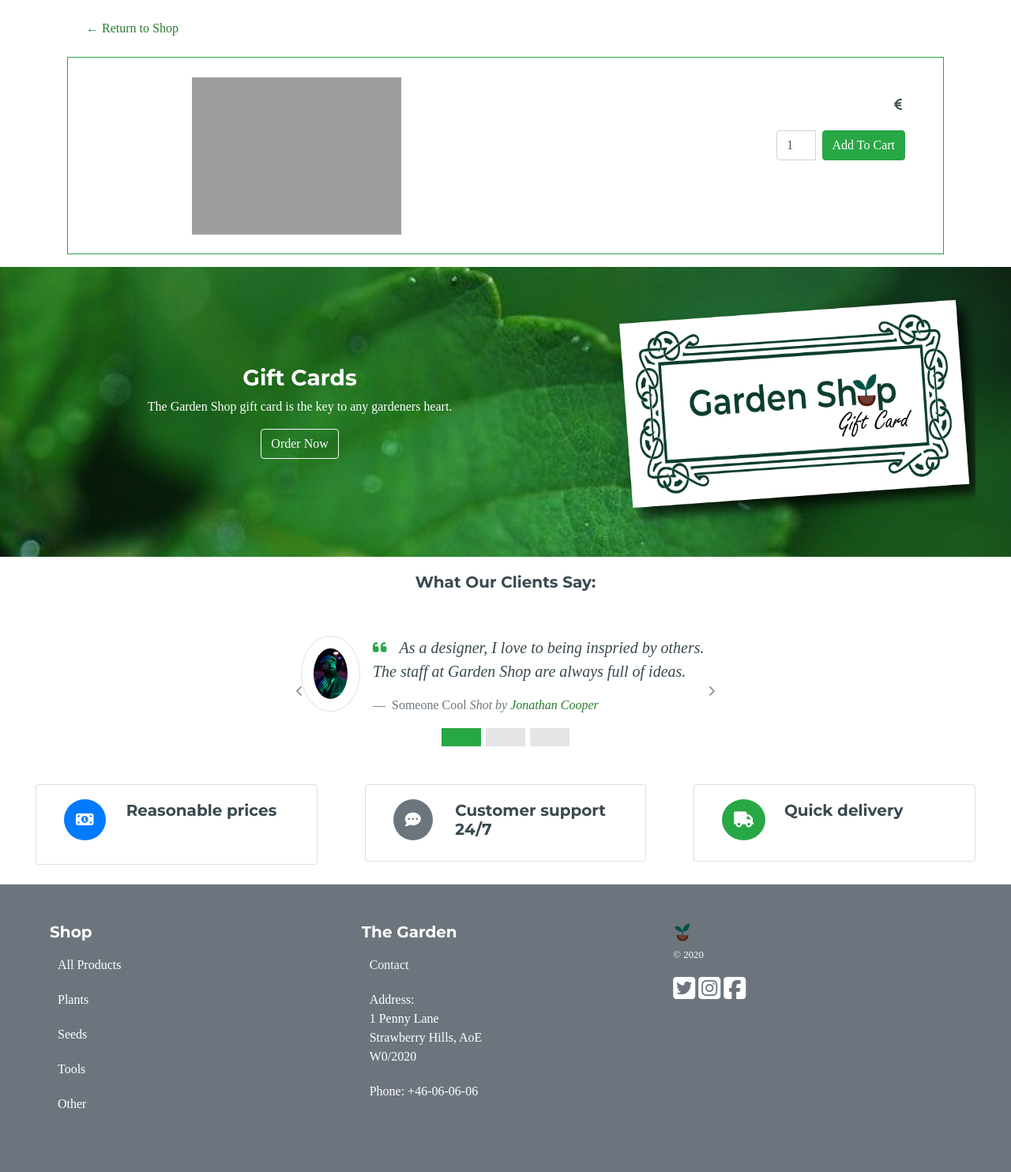
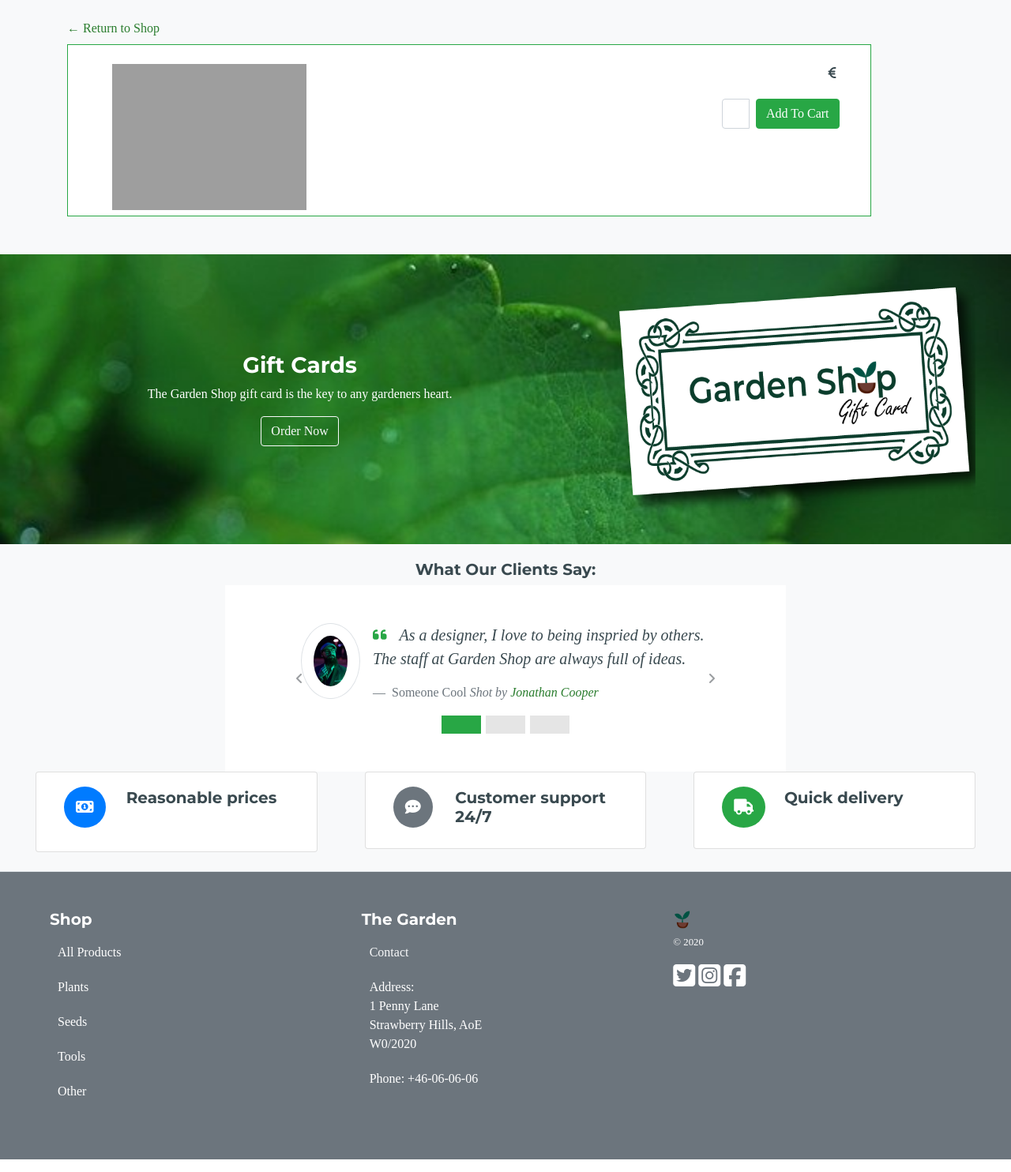
Before and after one commit to TiffanyDonner/ecommerce-garden-shop, a Django app: template products/templates/product_detail.html in a window 1280 px wide. Shown: the part 91-1575 px from the top of the page at 79% size. Run offline with Django 3.2, Linux system fonts and the light colour scheme; the template is opened without the code that fills it, so the values that code supplies are empty; some libraries are stand-ins or nearby versions; some web fonts are replaced; grey boxes are pictures that could not be loaded.

Commit message:
Formatted the product detail page.

```diff
--- a/products/templates/product_detail.html
+++ b/products/templates/product_detail.html
@@ -1,17 +1,21 @@
 {% extends 'base.html' %}
 
-{% load static %} {% block page_title %}Product Detail{% endblock %}
+{% load static %}
+
+{% block page_title %}Product Detail{% endblock %}
 
 {% block content %}
-<div class="container">
+<div class="bg-light">
+    <div class="container pt-4 pb-5">
+
     <!-- Users are taken to products page -->
-    <div class="row back-btn p-4">
+    <div class="title pb-2">
         <a href="{% url 'products' %}">← Return to Shop</a>
     </div>
     <!-- Product Detail -->
-    <div class="row product-detail border border-success p-4 mb-3">
-        <div class="img-wrap product col-lg-3 w-100" style="background-image: url('{{ MEDIA_URL }}{{ product.image }}')"></div>
-        <div class="product-info col-lg-3 p-1 mt-4">
+    <div class="row border border-success col-lg-11 bg-white justify-content-center">
+        <div class="img-wrap product col-lg-3 mt-3 w-100" style="background-image: url('{{ MEDIA_URL }}{{ product.image }}')"></div>
+        <div class="product-info col-lg-5 p-1 mt-4">
             <h5>{{ product.name }}</h5>
             <p>{{ product.description }}</p>
         </div>
```
